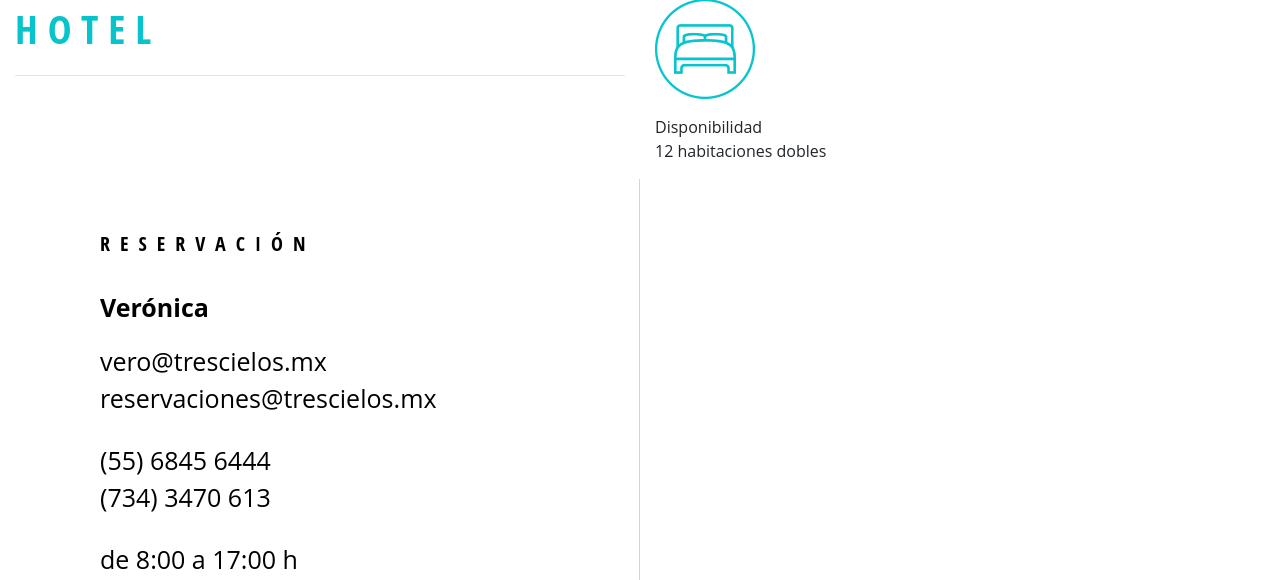
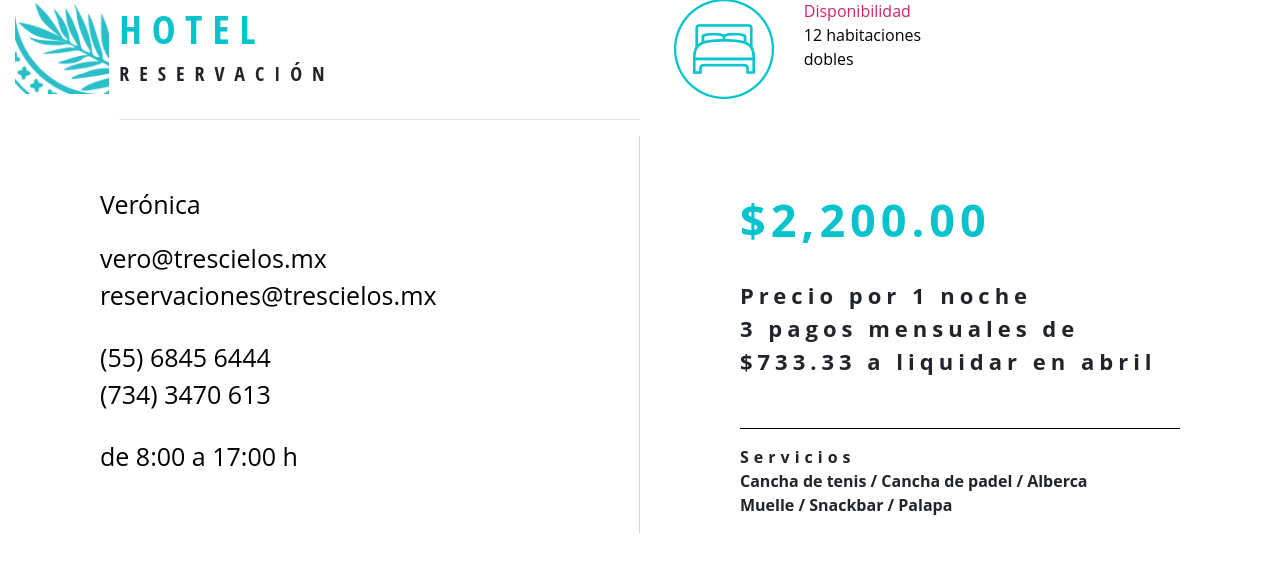
Before and after one commit to alucard0/paolayarturo, a PHP site: page / in a window 1280 px wide. Shown: the part 2799-3379 px from the top of the page. Run offline with PHP 8.4, Linux system fonts and the light colour scheme; some libraries are stand-ins or nearby versions.

Commit message:
Actualización
Sección hotel y como llegar

```diff
--- a/css/main.css
+++ b/css/main.css
@@ -31,11 +31,11 @@ header div.contenidoHeader div.invitacionContenido p:nth-child(1),
 div#boletos div.botonBoleto p.titulo,
 div#mesaRegalos p:nth-child(1),
 div#dressCode p:nth-child(1),
-div#comoLlegar p:nth-child(1),
 div#lugarFecha p.titulo,
 div.hotelReservacion p.titulo,
 div#hotel p.titulo,
-div#hotel div.contactoHotel p.subtitulo
+div#hotel p.subtituloR,
+div#comoLlegar p.titulo
 {
 	font-size: 40px;
 	letter-spacing: 10px;
@@ -228,15 +228,50 @@ div.bannerHotel{
 div.bannerHotel figure{
 	margin-top: 165px;
 }
-
+div#hotel p.titulo, div#hotel div.infoReservacion p.precio{
+	color:#07c4cc;
+}
 div#hotel p.titulo{
-	color:#07c4cc;
 	text-align: left;
 }
+
+div#hotel figure.mosaico,div#comoLlegar figure.mosaico{
+	margin-right: 10px;
+}
+
 div#hotel div.contactoHotel
 {
     padding: 50px 100px 0 100px;
     border-right: 1px solid #d3d3d3;
+}
+div#hotel p.disponibilidad{
+	color: #cf246e;
+}
+div#hotel p.disponibilidad span{
+	color: #000;
+}
+div#hotel div.infoReservacion
+{
+    padding: 50px 100px 0 100px;
+}
+div#hotel div.infoReservacion p.precio{
+	font-size: 45px;
+	margin-bottom: 50px;
+	letter-spacing: 5px;
+}
+div#hotel div.infoReservacion p.tituloServicios{
+	margin-bottom: 0;
+	letter-spacing: 5px;
+}
+div#hotel div.infoReservacion p.contenido{
+	margin-top: -25px;
+	border-bottom: 1px solid #000;
+	font-size: 22px;
+	letter-spacing: 5px;
+	padding-bottom: 50px;
+}
+div#hotel div.infoReservacion{
+ 	font-weight: 700;
 }
 div#hotel div.contactoHotel a,div#hotel div.contactoHotel p{
 	color:#000;
@@ -247,7 +282,7 @@ div#hotel div.contactoHotel a,div#hotel div.contactoHotel p{
 div#hotel div.contactoHotel p:nth-child(2){
 	font-weight: 700;
 }
-div#hotel div.contactoHotel p.subtitulo{
+div#hotel p.subtituloR{
 	font-size: 20px;
 	text-align: left;
 	margin-bottom: 30px;
--- a/index.php
+++ b/index.php
@@ -137,22 +137,32 @@ include 'header.php';
 	</div>
 
 	<div class="container-fluid" id="hotel">
-		<div class="row">
-			<div class="col-12 col-sm-6">
+		<div class="row no-gutters">
+			<div class="col-2 col-sm-1">
+				<figure class="text-right mosaico">
+					<img src="images/mosaicos/hotel/4_ICONO-PALMA_100X100.png" alt="" class="img-fluid">
+				</figure>
+			</div>
+			<div class="col-10 col-sm-5">
 				<p class="titulo">Hotel</p>
+				<p class="subtituloR">Reservación</p>
 				<hr>
 			</div>
 			<div class="col-12 col-sm-6">
-				<figure>
+				<div class="row">
+					<div class="col-3">
+						<figure class="text-right">
 							<img src="images/iconos/cama.png" alt="hotel" class="img-fluid">
 						</figure>
-				<p>Disponibilidad<br><span>12 habitaciones dobles</span></p>
+					</div>
+					<div class="col-3">
+						<p class="disponibilidad">Disponibilidad<br><span>12 habitaciones dobles</span></p>
+					</div>
+				</div>
 			</div>
 		</div>
 		<div class="row">
 			<div class="col-12 col-sm-6 contactoHotel">
-				<p class="subtitulo">Reservación</p>
-
 				<p>Verónica</p>
 				<a href="mailto:vero@trescielos.mx" class="mx-auto">vero@trescielos.mx</a>
 				<a href="mailto:reservaciones@trescielos.mx" class="mx-auto">reservaciones@trescielos.mx</a>
@@ -163,38 +173,65 @@ include 'header.php';
 				<p class="mx-auto">de 8:00 a 17:00 h</p>
 
 			</div>
-			<div class="col-12 col-sm-6">
-
+			<div class="col-12 col-sm-6 infoReservacion">
+				<p class="precio">$2,200.00</p>
+				<p class="contenido">Precio por 1 noche<br>3 pagos mensuales de<br>$733.33 a liquidar en abril</p>
+				<p class="tituloServicios">Servicios</p>
+				<p class="contenidoSerivicios">Cancha de tenis / Cancha de padel / Alberca<br>Muelle / Snackbar / Palapa</p>
 			</div>
 		</div>
-	</div>
-	<div class="container infoHotel bgAzul">
-		<div class="row justify-content-center">
-			<p>Antes de prepararte para la ceremonia, relájate en las albercas, juega un partidito de tenis o simplemente disfruta de una vista de sueño.</p>
-		</div>
-	</div>
-	<div class="container bgAzul">
-		<div class="row justify-content-center">
-			<div class="col-12 col-sm-6 hotelHeader">
-				<div class="row justify-content-end">
-					<p class="titulo">Hotel</p>
-					<figure class="nomargin text-right"><img src="images/mosaicos/3_ICONO_DER_PALMA.png" class="img-fluid" alt=""></figure>
+		<div class="row">
+			<div id="mapa"></div>
 		</div>
 	</div>
 
+
+	<div class="container-fluid" id="comoLlegar">
+		<div class="row no-gutters">
+			<div class="col-2 col-sm-1">
+				<figure class="text-right mosaico">
+					<img src="images/mosaicos/hotel/4_ICONO-PALMA_100X100.png" alt="" class="img-fluid">
+				</figure>
 			</div>
-		<div class="row justify-content-center">
-			<div class="hotelReservacion col-sm-6">
-				<p class="titulo">Reservación</p>
+			<div class="col-10 col-sm-5">
+				<p class="titulo">¿Cómo llegar?</p>
+				<hr>
+				<p class="direccion">Lago de Teques lt 36 4ª sección Tequesquitengo, Jojutla, Morelos (Bajada 6 Hasta el fondo)</p>
+			</div>
+			<div class="col-12 col-sm-6">
 				<div class="row">
-			      	<div class="col-4 col-sm-6 text-right"><figure><img src="images/iconos/iconoHotel.png" alt="hotel" class="img-fluid"></figure></div>
-			      	<div class="col-8 col-sm-6">
-			      		<p class="text-left">12 habitaciones dobles</p></div>
-			      	<div class="col-4 col-sm-6">
-			      		<p class="text-right">$2,200.00</p>
+					<div class="col transporte">
+						<div class="row">
+							<figure class="col text-right">
+								<img src="images/iconos/car.png" alt="hotel" class="img-fluid">
+							</figure>
+							<figure class="col text-center">
+								<img src="images/iconos/bus.png" alt="hotel" class="img-fluid">
+								<figcaption>CENTRAL DE AUTOBUSES TAXQUEÑA
+								Tomar la partida a Jojutla / entrando a Teques  pedir al conductor que los deje en el módulo de Jojutla y pedir taxi. solicitar que los lleve al faro en la bajada 6 del lago.
+								</figcaption>
+							</figure>
+
 						</div>
-			      	<div class="col-8 col-sm-6">
-			      		<p class="text-left">Precio por 1 noche<br>3 pagos mensuales de<br>$733.33 a liquidar en abril</p>
+
+					</div>
+					<div class="col">
+						<div class="row">
+							<div class="col">
+								<a href="https://www.waze.com/location?ll=18.612878,-99.279799" target="_blank" rel="noopener" >
+									<figure class="text-center">
+										<img src="images/iconos/waze.png" alt="hotel" class="img-fluid">
+									</figure>
+								</a>
+							</div>
+							<div class="col">
+								<a href="https://www.google.com.mx/maps/place/%22EL+FARO%22/@18.612878,-99.2819877,17z/data=!3m1!4b1!4m5!3m4!1s0x85cdd362b84e3e91:0xf16fbfd753a2e978!8m2!3d18.612878!4d-99.279799?shorturl=1" target="_blank" rel="noopener" >
+										<figure class="text-left">
+											<img src="images/iconos/googlemaps.png" alt="hotel" class="img-fluid">
+										</figure>
+									</a>
+							</div>
+						</div>
 					</div>
 				</div>
 			</div>
@@ -202,32 +239,13 @@ include 'header.php';
 	</div>
 	<div class="container">
 
-	</div>
-
-	<div class="container" id="comoLlegar">
-		<div class="row">
-			<div class="col-2 nopadding text-right">
-				<figure class="nomargin"><img src="images/mosaicos/4_ICONO_IZQ_MOTO.png" alt="" class="img-fluid img-tmp"></figure>
-			</div>
-			<div class="col nopadding bgComoLlegar">
-				<p >¿Cómo llegar?</p>
-			</div>
-			<div class="col-2 nopadding text-left">
-				<figure class="nomargin"><img src="images/mosaicos/4_ICONO_DER_PLANTA.png" alt="" class="img-fluid img-tmp"></figure>
-			</div>
-		</div>
-	</div>
-	<div class="container">
-		<div class="row">
-			<div id="mapa"></div>
-		</div>
 
 		<div class="row infoTransporte">
 			<div class="col text-right">
 				<a href="https://www.waze.com/location?ll=18.612878,-99.279799" target="_blank" rel="noopener" ><figure><img src="images/iconos/waze.png" alt="mapa de waze" class="img-fluid"></figure></a>
 			</div>
 			<div class="col text-left">
-				<a href="https://www.google.com.mx/maps/place/%22EL+FARO%22/@18.612878,-99.2819877,17z/data=!3m1!4b1!4m5!3m4!1s0x85cdd362b84e3e91:0xf16fbfd753a2e978!8m2!3d18.612878!4d-99.279799?shorturl=1" target="_blank" rel="noopener" ><figure><img src="images/iconos/googlemaps.png" alt="" class="img-fluid"></figure></a>
+				<figure><img src="images/iconos/googlemaps.png" alt="" class="img-fluid"></figure></a>
 			</div>
 		</div>
 		<div class="row infoTransporte">
```
Also changed, not shown: other parts of css/main.css (+32 -3 lines), images/mosaicos/hotel/4_ICONO-PALMA_100X100.png (added). Lines whose indentation alone changed are shown as unchanged.
